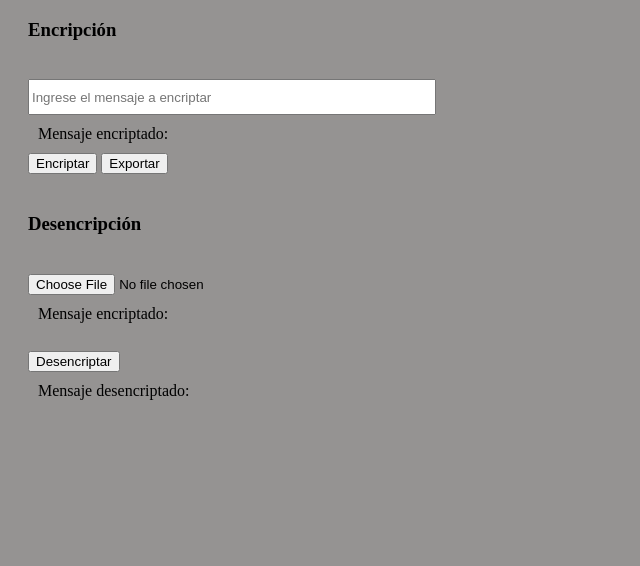
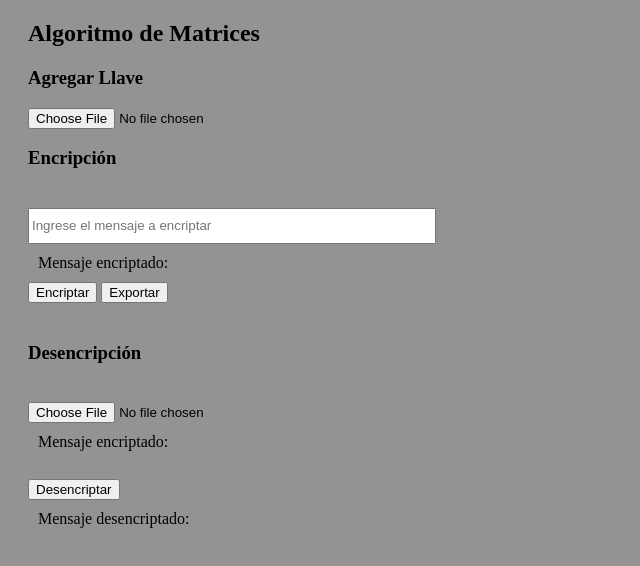
Before and after one commit to OscarArgueta/encriptacion, a plain HTML site: page index.html in a window 1280 px wide. Shown: the whole page, without its empty margins (0-640 px from the left). Drawn offline with Linux system fonts and the light colour scheme.

Commit message:
Para cargar la llave de encriptación

```diff
--- a/index.html
+++ b/index.html
@@ -5,6 +5,11 @@
 <title>Matriz</title>
 </head>
 <body style="background-color: #959392 ;">
+    <h2 style="padding-left: 20px;"> Algoritmo de Matrices</h2>
+    <h3 style="padding-left: 20px;">Agregar Llave</h3>
+    <div style="padding-left: 20px;">
+        <input type="file" id="fileinput" />
+    </div>
     <h3 style="padding-left: 20px;">Encripción</h3>
     <div style="padding: 20px;">
     <input type="text" placeholder="Ingrese el mensaje a encriptar" id="entrada" onkeyup="this.value = this.value.toUpperCase();" style="width: 400px; height: 30px;">
```
